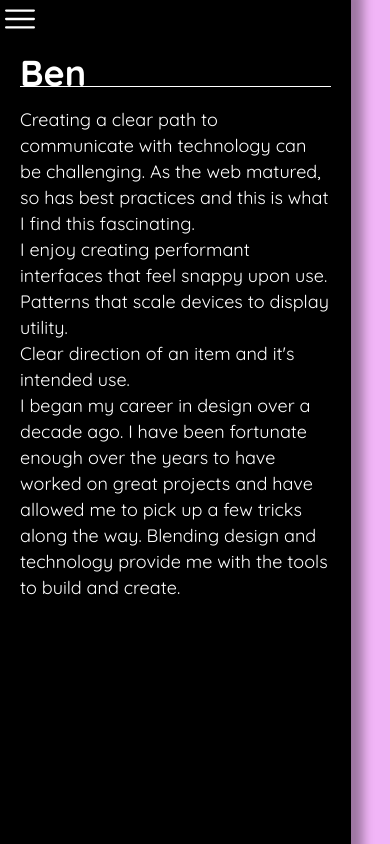
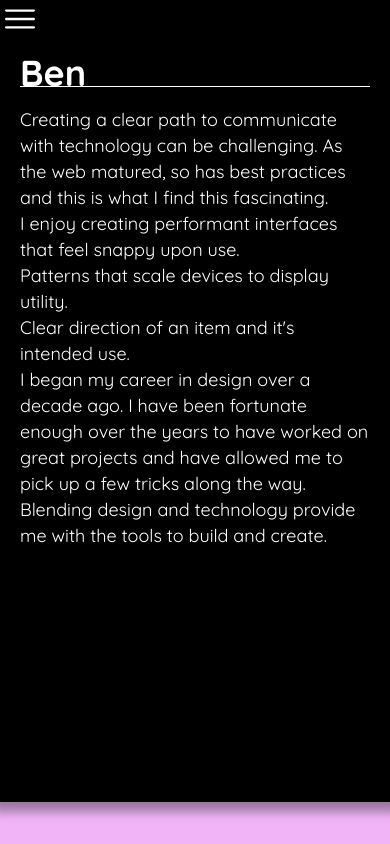
Before and after one commit to cortesben/corteslabs, an Angular app: page /ben in a window 390 px wide. Built offline with nearby package versions, Linux system fonts and the light colour scheme.

Commit message:
width 100% on small device

```diff
--- a/src/app/app.component.scss
+++ b/src/app/app.component.scss
@@ -18,7 +18,9 @@
         transition: 400ms ease-out;
 
         @media screen and (max-width: 960px){
-            width: 90%;
+            width: 100%;
+            height: 95vh;
+            overflow: scroll;
         }
 
         &.loaded{
--- a/src/app/nav/nav.component.scss
+++ b/src/app/nav/nav.component.scss
@@ -4,7 +4,7 @@ header {
     z-index: 5;
 
     @media screen and (max-width: 960px){
-        width: 90%;
+        width: 100%;
     }
 
     .icon {
```
